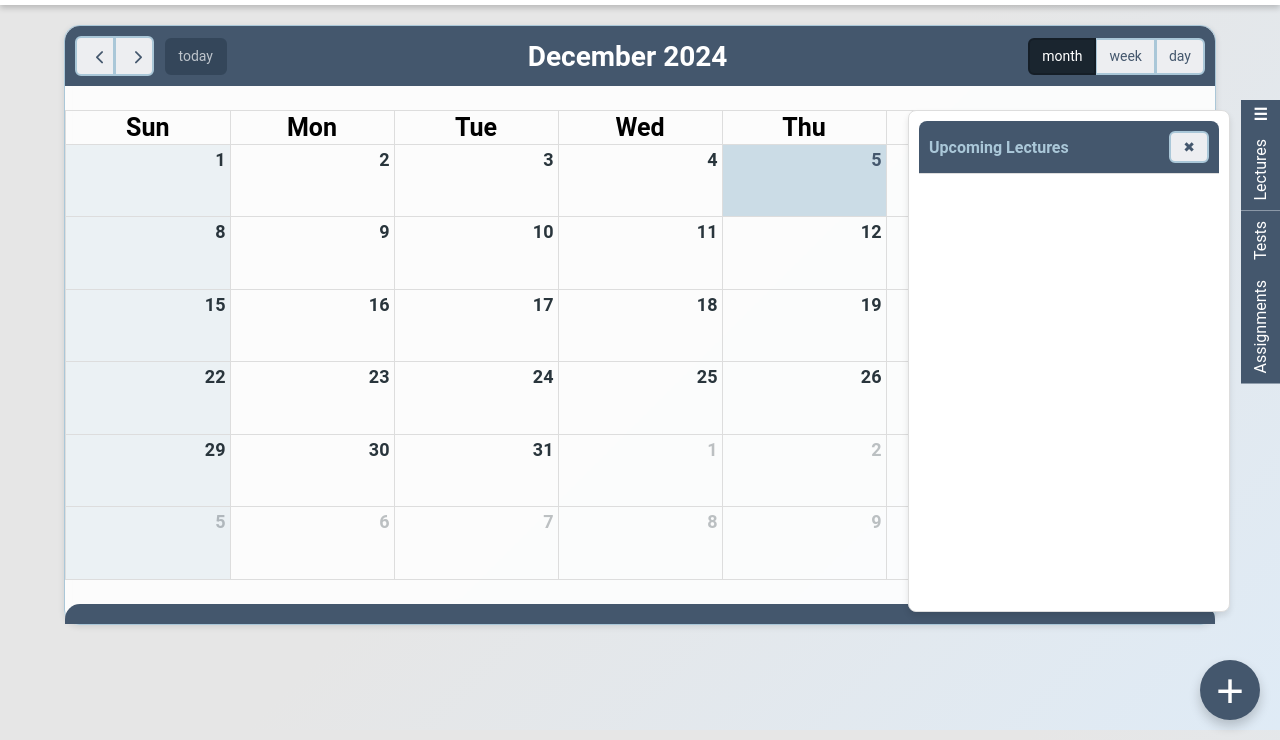
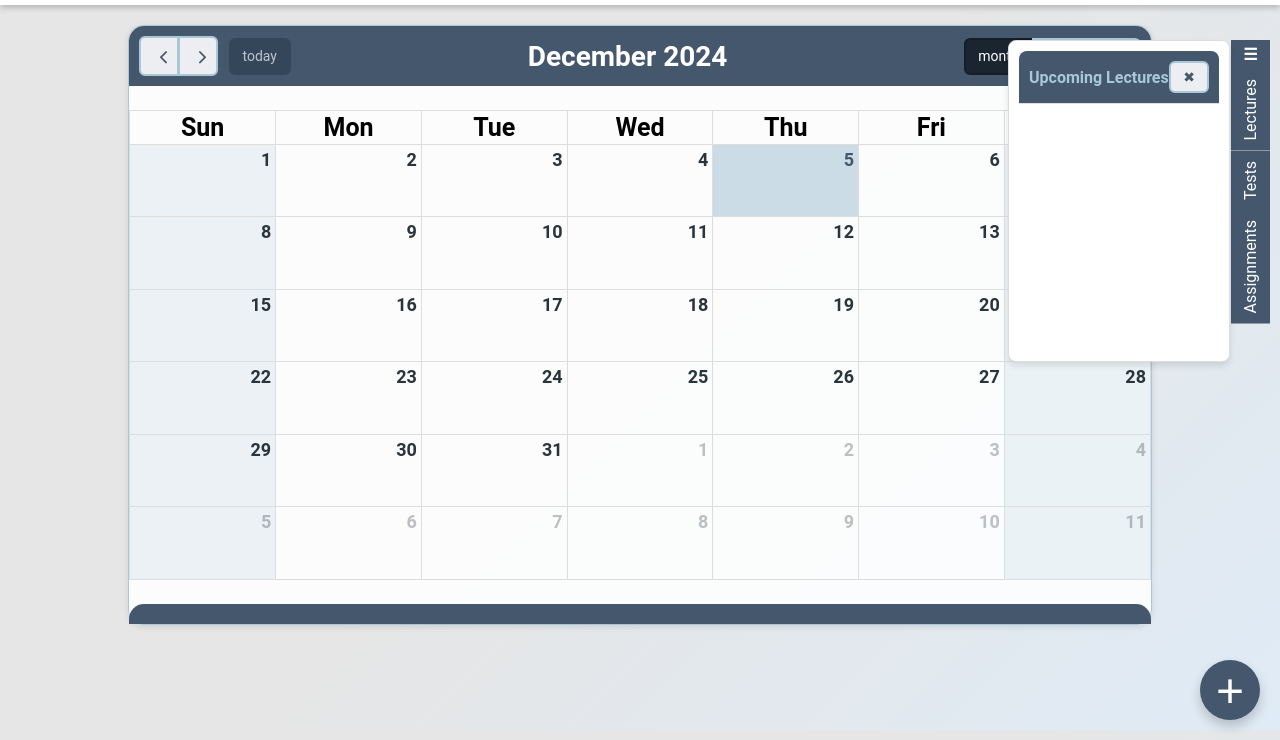
Before and after one commit to CMPT-276-FALL-2024/project-20-waves, a website built with Vite: page src/calendar.html in a window 1280 px wide. Both pictures are taken after a click on the element "Lectures". Shown: the part 60-800 px from the top of the page. Built offline with nearby package versions, Linux system fonts and the light colour scheme.

Commit message:
formatting updates

```diff
--- a/src/application.html
+++ b/src/application.html
@@ -13,7 +13,10 @@
     </div>
 
     <div class="header-right">
-      <div id="notification-container" style="position: relative; margin-right: 15px">
+      <div
+        id="notification-container"
+        style="position: relative; margin-right: 15px"
+      >
         <button id="notification-bell" class="notification-bell">
           <img
             src="https://cdn-icons-png.flaticon.com/512/1827/1827392.png"
@@ -24,22 +27,28 @@
             id="notification-badge"
             class="notification-badge"
             style="display: none"
-            >0</span>
-
+            >0</span
+          >
         </button>
 
-        <div id="notification-dropdown" class="notification-dropdown" style="display: none">
+        <div
+          id="notification-dropdown"
+          class="notification-dropdown"
+          style="display: none"
+        >
           <ul id="notification-list" class="notification-list"></ul>
           <button id="clear-notifications" class="clear-notifications">
             Clear All
           </button>
-
         </div>
-
       </div>
 
       <div id="auth-controls" style="text-align: right">
-        <button id="sign-in-button" class="google-button sign-in" onclick="User.handleSignInClick()">
+        <button
+          id="sign-in-button"
+          class="google-button sign-in"
+          onclick="User.handleSignInClick()"
+        >
           <img
             src="https://www.gstatic.com/firebasejs/ui/2.0.0/images/auth/google.svg"
             alt="Google Logo"
@@ -47,9 +56,17 @@
           />
           Sign in with Google
         </button>
-        <span id="user-name" style="display: none; font-weight: bold; font-size: 14px; color: #333;">
+        <span
+          id="user-name"
+          style="display: none; font-weight: bold; font-size: 14px; color: #333"
+        >
         </span>
-        <button id="sign-out-button" class="google-button sign-out" onclick="User.handleSignOutClick()" style="display: none;">
+        <button
+          id="sign-out-button"
+          class="google-button sign-out"
+          onclick="User.handleSignOutClick()"
+          style="display: none"
+        >
           Sign Out
         </button>
       </div>
@@ -70,7 +87,7 @@
   <div id="validation-modal" class="modal" style="display: none">
     <div class="modal-content">
       <p id="validation-message"></p>
-      <button onclick="closeValidationModal()">Close</button>
+      <button onclick="User.closeValidationModal()">Close</button>
     </div>
   </div>
 
--- a/src/styles.css
+++ b/src/styles.css
@@ -66,6 +66,7 @@ body {
   margin: 0;
   font-family: "Roboto", sans-serif;
   height: calc(100vh - 75px);
+  overflow-x: hidden;
 }
 .menu {
   display: flex;
@@ -79,7 +80,9 @@ body {
   font-size: 16px;
   font-weight: bold;
   padding: 5px 10px;
-  transition: color 0.3s, background-color 0.3s; /* Smooth hover effect */
+  transition:
+    color 0.3s,
+    background-color 0.3s; /* Smooth hover effect */
   border-radius: 4px; /* Rounded corners */
 }
 
@@ -107,7 +110,9 @@ button {
   border-radius: 6px; /* Rounded corners */
   padding: 6px 12px;
   font-size: 14px;
-  transition: background-color 0.2s, box-shadow 0.2s;
+  transition:
+    background-color 0.2s,
+    box-shadow 0.2s;
 }
 button:hover {
   background-color: #aac7d8; /* Light blue hover */
@@ -132,7 +137,9 @@ button:focus {
   font-size: 14px;
   font-weight: bold;
   cursor: pointer;
-  transition: box-shadow 0.2s ease, transform 0.2s ease;
+  transition:
+    box-shadow 0.2s ease,
+    transform 0.2s ease;
 }
 .google-button:hover {
   box-shadow: 0 2px 4px rgba(0, 0, 0, 0.2);
@@ -238,7 +245,7 @@ button:focus {
 }
 
 #calendar-container {
-  width: 90%;
+  width: 80%;
   max-width: 1200px;
   margin: 0 auto;
   padding: 20px;
@@ -333,7 +340,9 @@ button:focus {
   border-radius: 6px; /* Rounded corners */
   padding: 6px 12px;
   font-size: 14px;
-  transition: background-color 0.2s, box-shadow 0.2s;
+  transition:
+    background-color 0.2s,
+    box-shadow 0.2s;
 }
 .fc-toolbar .fc-button:hover {
   background-color: #aac7d8; /* Light blue hover */
@@ -367,7 +376,9 @@ button:focus {
   border-radius: 4px;
   border: 1px solid transparent;
   box-shadow: 0 2px 4px rgba(0, 0, 0, 0.1); /* Light shadow */
-  transition: transform 0.2 ease, box-shadow 0.2 ease;
+  transition:
+    transform 0.2 ease,
+    box-shadow 0.2 ease;
 }
 .fc-event-dot {
   display: none; /* Hide the default dot */
@@ -421,7 +432,9 @@ button:focus {
   padding: 10px;
   font-size: 1em;
   margin-top: 10px;
-  transition: background-color 0.3s, box-shadow 0.3s;
+  transition:
+    background-color 0.3s,
+    box-shadow 0.3s;
 }
 .event-sidebar button:hover {
   background-color: #aac7d8; /* Navy */
@@ -475,7 +488,9 @@ button:focus {
   border: 1px solid #aac7d8; /* Light blue border */
   border-radius: 8px;
   box-shadow: inset 0 2px 4px rgba(0, 0, 0, 0.1);
-  transition: border-color 0.3s, box-shadow 0.3s;
+  transition:
+    border-color 0.3s,
+    box-shadow 0.3s;
 }
 .event-sidebar input:focus {
   border-color: #44576d; /* Navy */
@@ -611,7 +626,9 @@ button:focus {
   justify-content: center;
   align-items: center;
   cursor: pointer;
-  transition: transform 0.2s ease, box-shadow 0.2s ease;
+  transition:
+    transform 0.2s ease,
+    box-shadow 0.2s ease;
   z-index: 1000; /* Ensure it's above other elements */
 }
 
@@ -644,9 +661,9 @@ button:focus {
  ****************************************************/
 /* Tabs container */
 .tabs-container {
-  position: fixed;
-  top: 20%; /* Starting position */
-  right: 0;
+  position: absolute;
+  top: 100px; /* Starting position */
+  right: 10px;
   display: flex;
   flex-direction: column;
   background-color: #44576d;
@@ -682,34 +699,37 @@ button:focus {
   cursor: pointer;
   text-align: center;
   background-color: #44576d;
-  transition: transform 0.5s ease, background-color 0.2s ease-in-out;
+  transition:
+    transform 0.5s ease,
+    background-color 0.2s ease-in-out;
 }
 .tab:hover {
   background-color: #aac7d8;
 }
-
-/* Sliding panels */
-/* Tab Panel Styling */
 .tab-panel {
+  right: 50px;
   position: absolute;
-  width: 300px;
-  background-color: #ffffff;
+  background-color: white;
   border: 1px solid #ddd;
   border-radius: 8px;
   box-shadow: 0px 4px 6px rgba(0, 0, 0, 0.1);
   padding: 10px;
+  z-index: 1000;
+  width: 200px;
+  height: 300px;
   display: none; /* Hidden by default */
-  z-index: 1000;
-  right: -400px; /* Initially off-screen */
-  height: 60%;
-  overflow-y: auto;
-  z-index: 999;
-  opacity: 0; /* Initially hidden */
-  list-style: none;
-  color: #333;
-  font-size: 14px;
-  margin: 10px 0;
-  transition: all 0.3s ease-in-out;
+  opacity: 0; /* Hidden by default */
+  transition:
+    opacity 0.3s ease,
+    transform 0.3s ease;
+  transform: translateY(-10px); /* Slight upward offset when hidden */
+  pointer-events: none; /* Prevent interaction when hidden */
+}
+.tab-panel.active {
+  display: block;
+  opacity: 1; /* Fully visible */
+  transform: translateY(0); /* Reset transform for visibility */
+  background-color: white;
 }
 .tab-panel li.empty-message {
   color: #ff0000; /* Highlight missing calendar messages in red */
@@ -740,13 +760,7 @@ button:focus {
 .close-panel-btn:hover {
   color: #333;
 }
-/* Active Panel */
-.tab-panel.active {
-  right: 50px; /* Slide into view */
-  opacity: 1;
-  display: block;
-  transform: translateY(0);
-}
+
 .tab-panel ul {
   list-style: none;
   max-height: 100px;
@@ -785,14 +799,14 @@ a {
   text-decoration: none;
 }
 .nav-button {
-  background-color: #44576D;
+  background-color: #44576d;
   font-size: 25px;
   text-align: center;
   width: 155px;
   height: 45px;
   border: none;
   border-radius: 10px;
-  color:white;
+  color: white;
 }
 a:hover {
   background-color: rgb(180, 180, 180);
@@ -817,7 +831,7 @@ html {
 /*styling for homepage elements*/
 /* todolist elements */
 .todo-list {
-  background-color: #44576D;
+  background-color: #44576d;
   width: 25%;
   height: 60%;
   position: absolute;
@@ -825,7 +839,7 @@ html {
   top: 20%;
   left: 0%;
   border-radius: 30px;
-  color: #E6E6E6;
+  color: #e6e6e6;
 }
 .todo-list > h1 {
   text-align: center;
@@ -841,7 +855,7 @@ html {
   text-align: center;
   bottom: 0%;
   right: 30px;
-  float:right;
+  float: right;
 }
 .todo-remove-button {
   background-color: rgb(163, 16, 16);
@@ -865,7 +879,7 @@ html {
   position: relative;
   float: left;
   background-color: rgba(255, 255, 255, 0.9);
-  color:black;
+  color: black;
   border-radius: 15px;
   font-size: 24px;
 }
@@ -880,55 +894,54 @@ html {
 }
 /*chatbot elements start*/
 .chatbot {
-
-  background-color: #44576D;
+  background-color: #44576d;
   width: 40%;
   height: 40%;
-  position:absolute;
-  bottom:0;
+  position: absolute;
+  bottom: 0;
   margin-inline: auto;
-  left:0;
-  right:0;
+  left: 0;
+  right: 0;
   text-align: center;
   font-size: 20px;
   border-radius: 20px;
-  color:#E6E6E6;
+  color: #e6e6e6;
 }
-.chatbot-input{
-  background-color: #29353C;
+.chatbot-input {
+  background-color: #29353c;
   width: 90%;
-  position:absolute;
+  position: absolute;
   padding: 5px;
   margin-inline: auto;
-  left:0;
-  right:0;
-  bottom:0;
+  left: 0;
+  right: 0;
+  bottom: 0;
   text-align: center;
-  font-size:15px;
+  font-size: 15px;
   border-radius: 15px;
-  color:#E6E6E6;
+  color: #e6e6e6;
 }
-.response-box{
-  background-color: #DFEBF6;
+.response-box {
+  background-color: #dfebf6;
   color: black;
   width: 90%;
   height: 35%;
-  margin:auto;
+  margin: auto;
   overflow-y: scroll;
   border-radius: 15px;
   font-size: 24px;
   text-align: left;
 }
-.chatbot-input-box{
+.chatbot-input-box {
   position: relative;
   border-radius: 15px;
   font-size: 24px;
 }
-.chatbot-enter{
+.chatbot-enter {
   text-align: center;
   position: relative;
   background-color: rgba(255, 255, 255, 0.9);
-  color:black;
+  color: black;
   border-radius: 15px;
   font-size: 24px;
 }
```
